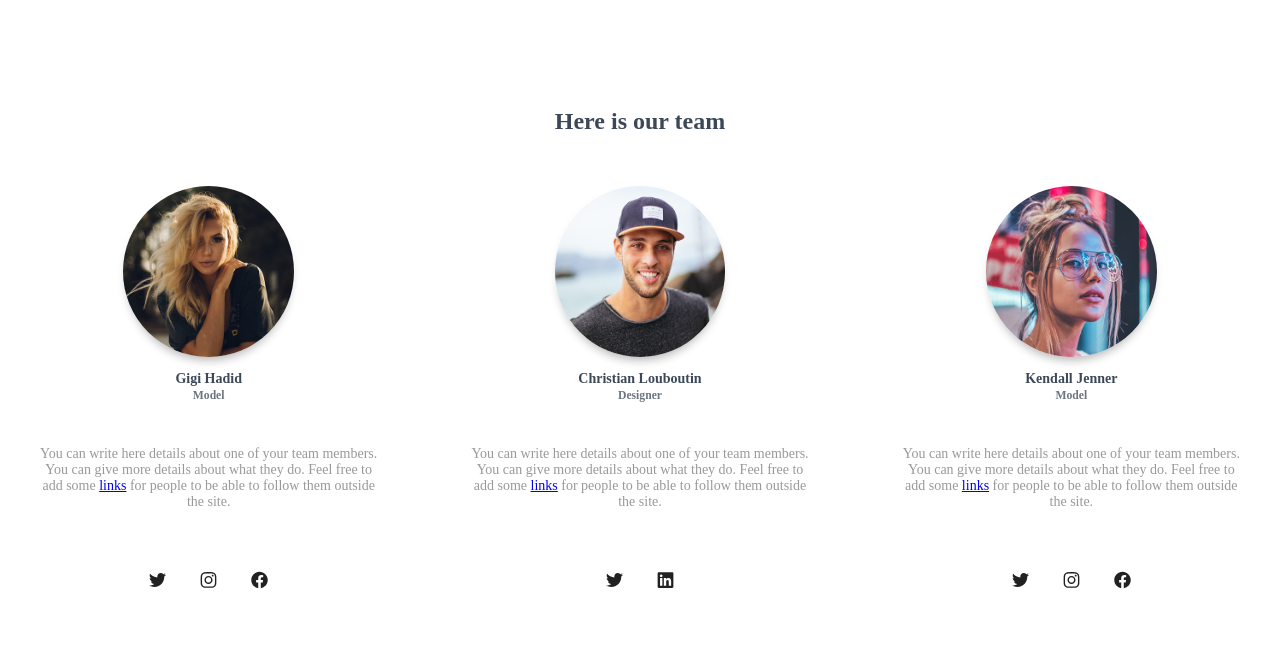
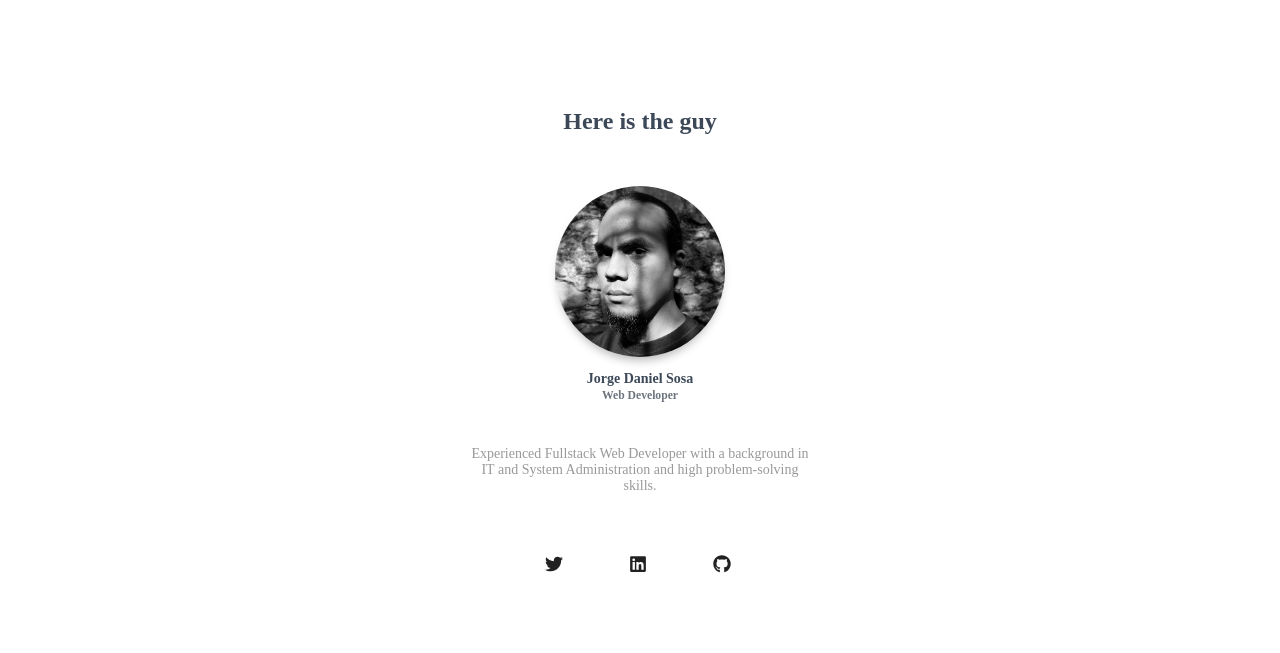
Before and after one commit to JDSDigital/jdsosa.com.old, a Gatsby site: page /LandingPage/Sections/TeamSection in a window 1280 px wide. Built offline with nearby package versions, Linux system fonts and the light colour scheme; Gatsby itself is replaced by a stand-in of ours.

Commit message:
Added profile page and SEO component

```diff
--- a/gatsby-config.js
+++ b/gatsby-config.js
@@ -1,24 +1,30 @@
 module.exports = {
   pathPrefix: `/mini-gatsbyv2-material-kit-react`,
   siteMetadata: {
-    title: 'Gatsby Default Starter',
+    title: "JDSosa",
+    // titleTemplate: "%s · The Real Hero",
+    description:
+      "I'm Jorge Daniel Sosa. Fullstack JS developer with a strong background in systems administration.",
+    url: "https://www.jdsosa.com", // No trailing slash allowed!
+    image: "/profile.jpg", // Path to your image you placed in the 'static' folder
+    // twitterUsername: "@occlumency",
   },
   plugins: [
-    'gatsby-plugin-resolve-src',
-    'gatsby-plugin-react-helmet',
-    'gatsby-plugin-offline',
-    'gatsby-plugin-sass',
-    'gatsby-plugin-material-ui',
+    "gatsby-plugin-resolve-src",
+    "gatsby-plugin-react-helmet",
+    "gatsby-plugin-offline",
+    "gatsby-plugin-sass",
+    "gatsby-plugin-material-ui",
     {
       resolve: `gatsby-plugin-manifest`,
       options: {
-        name: 'gatsby-starter-default',
-        short_name: 'starter',
-        start_url: '/',
-        background_color: '#663399',
-        theme_color: '#663399',
-        display: 'minimal-ui',
-        icon: 'src/assets/img/favicon.png', // This path is relative to the root of the site.
+        name: "gatsby-starter-default",
+        short_name: "starter",
+        start_url: "/",
+        background_color: "#663399",
+        theme_color: "#663399",
+        display: "minimal-ui",
+        icon: "src/assets/img/favicon.png", // This path is relative to the root of the site.
       },
     },
   ],
--- a/src/pages/LandingPage/Sections/TeamSection.jsx
+++ b/src/pages/LandingPage/Sections/TeamSection.jsx
@@ -1,168 +1,122 @@
-import React from "react";
+import React from "react"
 // nodejs library that concatenates classes
-import classNames from "classnames";
+import classNames from "classnames"
 // @material-ui/core components
-import withStyles from "@material-ui/core/styles/withStyles";
+import withStyles from "@material-ui/core/styles/withStyles"
 
 // @material-ui/icons
 
 // React icons
-import { FaTwitter, FaFacebook, FaInstagram, FaLinkedin } from 'react-icons/fa';
+import { FaTwitter, FaGithub, FaLinkedin } from "react-icons/fa"
 
 // core components
-import GridContainer from "components/Grid/GridContainer.jsx";
-import GridItem from "components/Grid/GridItem.jsx";
-import Button from "components/CustomButtons/Button.jsx";
-import Card from "components/Card/Card.jsx";
-import CardBody from "components/Card/CardBody.jsx";
-import CardFooter from "components/Card/CardFooter.jsx";
+import GridContainer from "components/Grid/GridContainer.jsx"
+import GridItem from "components/Grid/GridItem.jsx"
+import Button from "components/CustomButtons/Button.jsx"
+import Card from "components/Card/Card.jsx"
+import CardBody from "components/Card/CardBody.jsx"
+import CardFooter from "components/Card/CardFooter.jsx"
+import Tooltip from "@material-ui/core/Tooltip"
 
-import teamStyle from "assets/jss/material-kit-react/views/landingPageSections/teamStyle.jsx";
+import teamStyle from "assets/jss/material-kit-react/views/landingPageSections/teamStyle.jsx"
 
-import team1 from "assets/img/faces/avatar.jpg";
-import team2 from "assets/img/faces/christian.jpg";
-import team3 from "assets/img/faces/kendall.jpg";
+import profile from "assets/img/faces/profile.jpg"
 
 class TeamSection extends React.Component {
   render() {
-    const { classes } = this.props;
+    const { classes } = this.props
     const imageClasses = classNames(
       classes.imgRaised,
       classes.imgRoundedCircle,
       classes.imgFluid
-    );
+    )
     return (
       <div className={classes.section}>
-        <h2 className={classes.title}>Here is our team</h2>
+        <h2 className={classes.title}>Here is the guy</h2>
         <div>
-          <GridContainer>
+          <GridContainer justify="center" alignItems="center">
             <GridItem xs={12} sm={12} md={4}>
               <Card plain>
                 <GridItem xs={12} sm={12} md={6} className={classes.itemGrid}>
-                  <img src={team1} alt="..." className={imageClasses} />
+                  <img src={profile} alt="..." className={imageClasses} />
                 </GridItem>
                 <h4 className={classes.cardTitle}>
-                  Gigi Hadid
+                  Jorge Daniel Sosa
                   <br />
-                  <small className={classes.smallTitle}>Model</small>
+                  <small className={classes.smallTitle}>Web Developer</small>
                 </h4>
                 <CardBody>
                   <p className={classes.description}>
-                    You can write here details about one of your team members.
-                    You can give more details about what they do. Feel free to
-                    add some <a href="#pablo">links</a> for people to be able to
-                    follow them outside the site.
+                    Experienced Fullstack Web Developer with a background in IT
+                    and System Administration and high problem-solving skills.
                   </p>
                 </CardBody>
                 <CardFooter className={classes.justifyCenter}>
+                  <Tooltip
+                    id="link-twitter"
+                    title="Follow me on twitter"
+                    placement={
+                      typeof window !== "undefined" && window.innerWidth > 959
+                        ? "top"
+                        : "left"
+                    }
+                    classes={{ tooltip: classes.tooltip }}
+                  >
                     <Button
-                    justIcon
+                      href="https://twitter.com/thebeliar"
+                      target="_blank"
                       color="transparent"
-                    className={classes.margin5}
+                      className={classes.navLink}
                     >
-                    <FaTwitter/>
+                      <FaTwitter />
                     </Button>
+                  </Tooltip>
+                  <Tooltip
+                    id="link-linkedin"
+                    title="Follow me on LinkedIn"
+                    placement={
+                      typeof window !== "undefined" && window.innerWidth > 959
+                        ? "top"
+                        : "left"
+                    }
+                    classes={{ tooltip: classes.tooltip }}
+                  >
                     <Button
-                    justIcon
                       color="transparent"
-                    className={classes.margin5}
+                      href="https://www.linkedin.com/in/jdsosa/"
+                      target="_blank"
+                      className={classes.navLink}
                     >
-                    <FaInstagram/>
+                      <FaLinkedin />
                     </Button>
+                  </Tooltip>
+                  <Tooltip
+                    id="instagram-tooltip"
+                    title="Follow me on Github"
+                    placement={
+                      typeof window !== "undefined" && window.innerWidth > 959
+                        ? "top"
+                        : "left"
+                    }
+                    classes={{ tooltip: classes.tooltip }}
+                  >
                     <Button
-                    justIcon
                       color="transparent"
-                    className={classes.margin5}
+                      href="https://www.github.com/jdsdigital"
+                      target="_blank"
+                      className={classes.navLink}
                     >
-                    <FaFacebook/>
+                      <FaGithub />
                     </Button>
-                </CardFooter>
-              </Card>
-            </GridItem>
-            <GridItem xs={12} sm={12} md={4}>
-              <Card plain>
-                <GridItem xs={12} sm={12} md={6} className={classes.itemGrid}>
-                  <img src={team2} alt="..." className={imageClasses} />
-                </GridItem>
-                <h4 className={classes.cardTitle}>
-                  Christian Louboutin
-                  <br />
-                  <small className={classes.smallTitle}>Designer</small>
-                </h4>
-                <CardBody>
-                  <p className={classes.description}>
-                    You can write here details about one of your team members.
-                    You can give more details about what they do. Feel free to
-                    add some <a href="#pablo">links</a> for people to be able to
-                    follow them outside the site.
-                  </p>
-                </CardBody>
-                <CardFooter className={classes.justifyCenter}>
-                  <Button
-                    justIcon
-                    color="transparent"
-                    className={classes.margin5}
-                  >
-                    <FaTwitter/>
-                  </Button>
-                  <Button
-                    justIcon
-                    color="transparent"
-                    className={classes.margin5}
-                  >
-                    <FaLinkedin/>
-                  </Button>
-                </CardFooter>
-              </Card>
-            </GridItem>
-            <GridItem xs={12} sm={12} md={4}>
-              <Card plain>
-                <GridItem xs={12} sm={12} md={6} className={classes.itemGrid}>
-                  <img src={team3} alt="..." className={imageClasses} />
-                </GridItem>
-                <h4 className={classes.cardTitle}>
-                  Kendall Jenner
-                  <br />
-                  <small className={classes.smallTitle}>Model</small>
-                </h4>
-                <CardBody>
-                  <p className={classes.description}>
-                    You can write here details about one of your team members.
-                    You can give more details about what they do. Feel free to
-                    add some <a href="#pablo">links</a> for people to be able to
-                    follow them outside the site.
-                  </p>
-                </CardBody>
-                <CardFooter className={classes.justifyCenter}>
-                  <Button
-                    justIcon
-                    color="transparent"
-                    className={classes.margin5}
-                  >
-                    <FaTwitter/>
-                  </Button>
-                  <Button
-                    justIcon
-                    color="transparent"
-                    className={classes.margin5}
-                  >
-                    <FaInstagram/>
-                  </Button>
-                  <Button
-                    justIcon
-                    color="transparent"
-                    className={classes.margin5}
-                  >
-                    <FaFacebook/>
-                  </Button>
+                  </Tooltip>
                 </CardFooter>
               </Card>
             </GridItem>
           </GridContainer>
         </div>
       </div>
-    );
+    )
   }
 }
 
-export default withStyles(teamStyle)(TeamSection);
+export default withStyles(teamStyle)(TeamSection)
--- a/src/pages/index.js
+++ b/src/pages/index.js
@@ -5,20 +5,16 @@
 import "assets/scss/material-kit-react.scss?v=1.4.0"
 import "typeface-roboto"
 import "typeface-roboto-slab"
+
 // pages for this product
 import Components from "./Components/Components.jsx"
 import LandingPage from "./LandingPage/LandingPage.jsx"
-// import ProfilePage from "./ProfilePage/ProfilePage.jsx"
-// import LoginPage from "./LoginPage/LoginPage.jsx"
 
 let hist = createMemoryHistory()
 
 export default () => (
   <Router history={hist}>
     <Switch>
-      {/* <Route path="/landing-page" component={LandingPage} /> */}
-      {/* <Route path="/profile-page" component={ProfilePage} /> */}
-      {/* <Route path="/login-page" component={LoginPage} /> */}
       <Route path="/components" component={Components} />
       <Route path="/" component={LandingPage} />
     </Switch>
```
Also changed, not shown: src/components/Header/HeaderLinks.jsx (+10 -37 lines), src/components/seo.jsx (added, +82 -0 lines), src/pages/LandingPage/LandingPage.jsx (+11 -19 lines), src/assets/img/faces/profile.jpg (added), static/profile.jpg (added). Lines whose indentation alone changed are shown as unchanged.
